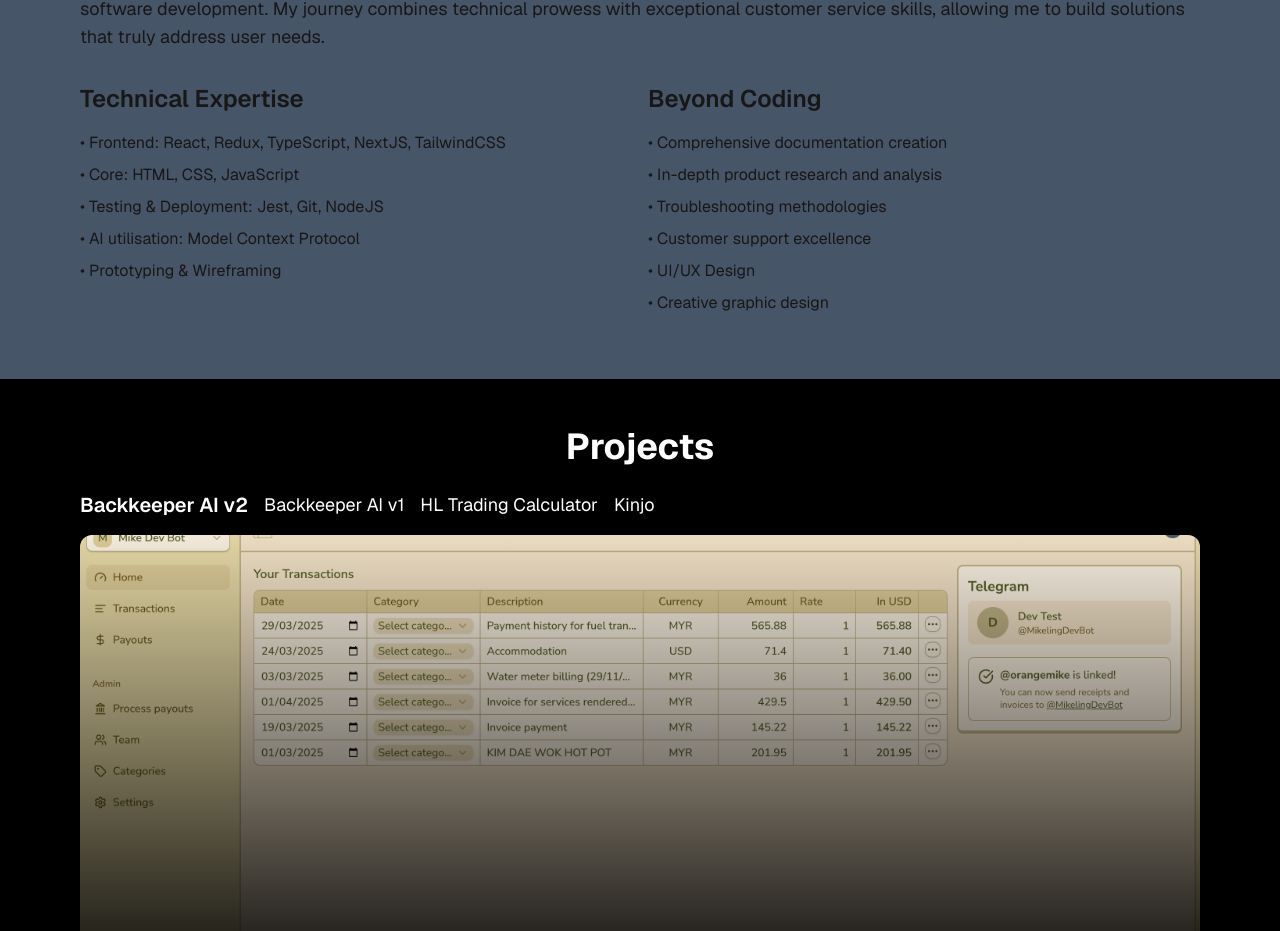
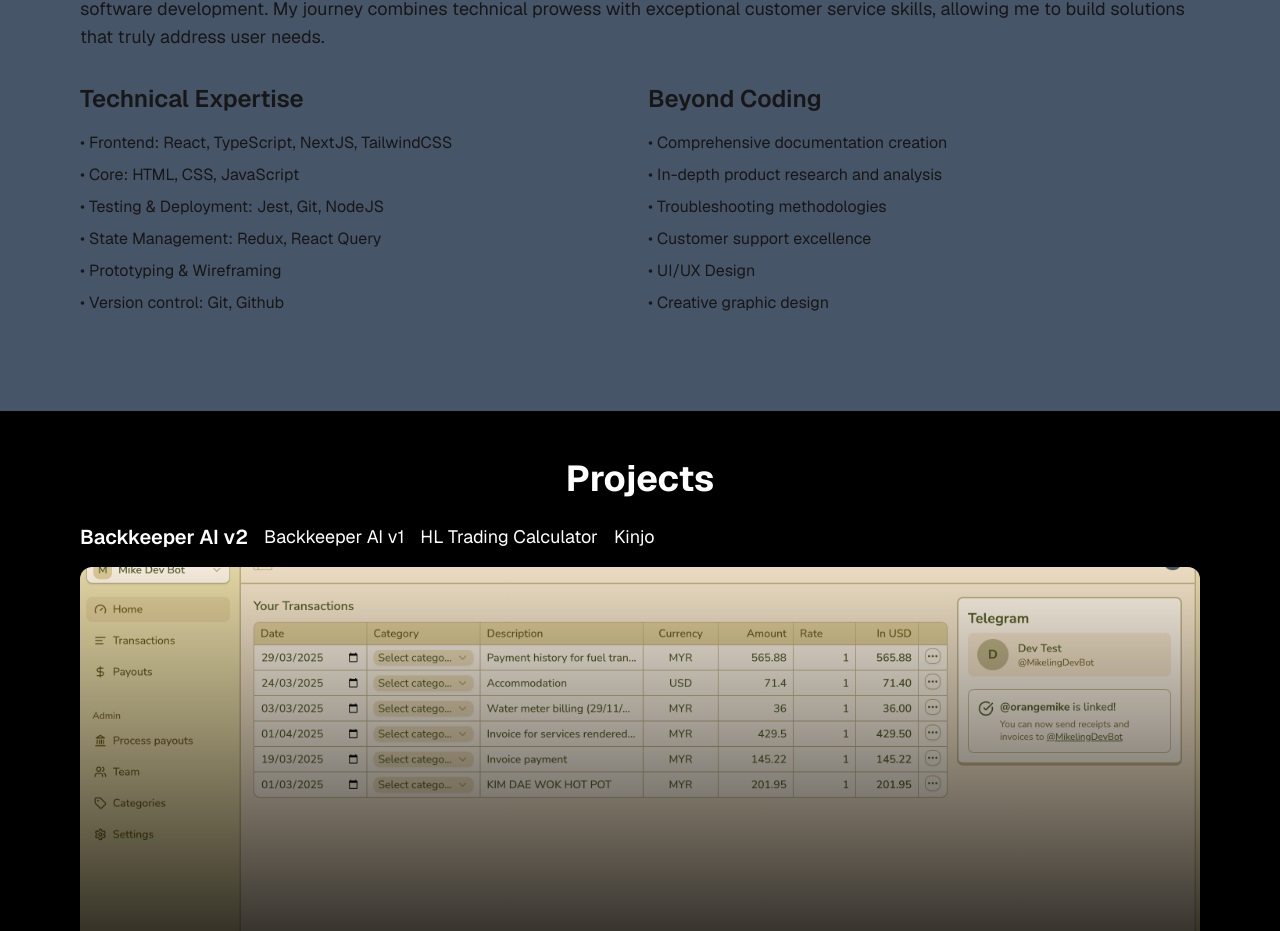
Before and after one commit to mikeling-dev/my-portfolio, a Next.js app: page / in a window 1280 px wide. Shown: the part 977-1908 px from the top of the page. Built offline with nearby package versions, Linux system fonts and the light colour scheme.

Commit message:
modify about me

```diff
--- a/src/components/About.tsx
+++ b/src/components/About.tsx
@@ -42,13 +42,12 @@
                 Technical Expertise
               </h3>
               <ul className="space-y-2">
-                <li>
-                  • Frontend: React, Redux, TypeScript, NextJS, TailwindCSS
-                </li>
+                <li>• Frontend: React, TypeScript, NextJS, TailwindCSS</li>
                 <li>• Core: HTML, CSS, JavaScript</li>
                 <li>• Testing & Deployment: Jest, Git, NodeJS</li>
-                <li>• AI utilisation: Model Context Protocol</li>
+                <li>• State Management: Redux, React Query</li>
                 <li>• Prototyping & Wireframing</li>
+                <li>• Version control: Git, Github</li>
               </ul>
             </div>
           </motion.div>
```
